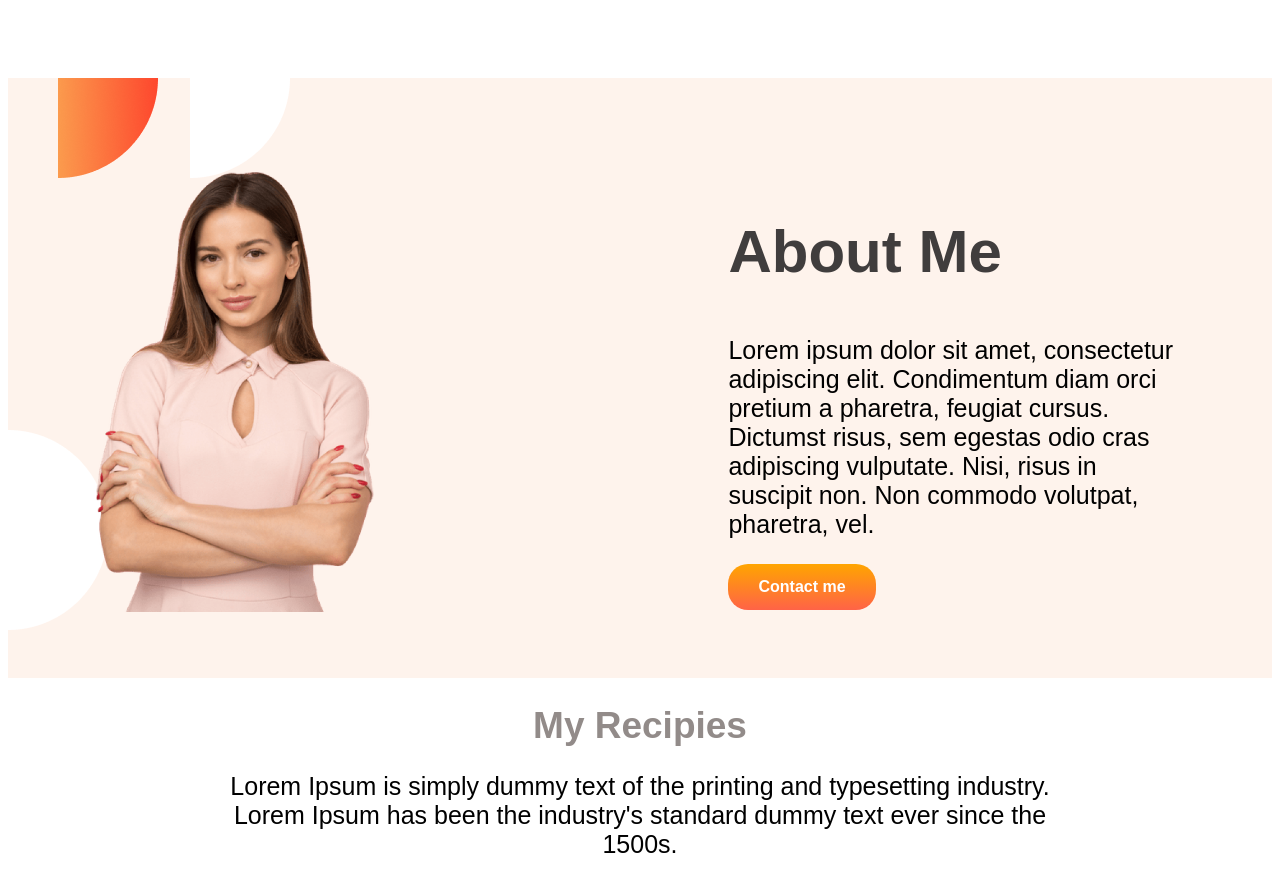
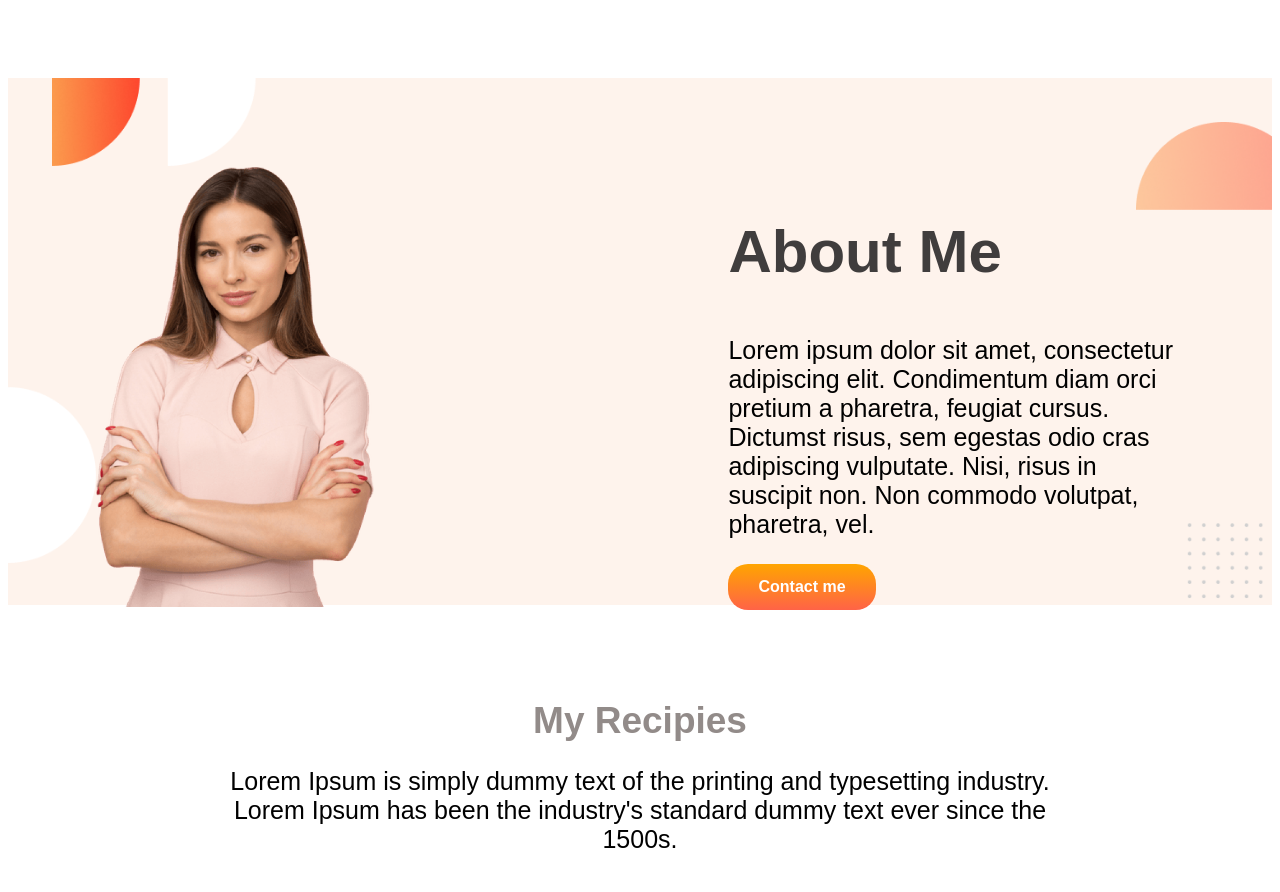
Before and after one commit to Eskerluminous/Food-Network, a plain HTML site: page index.html in a window 1280 px wide. Shown: the part 564-1456 px from the top of the page. Drawn offline with Linux system fonts and the light colour scheme.

Commit message:
fix second section

```diff
--- a/style.css
+++ b/style.css
@@ -53,7 +53,7 @@
  .second-section {
      display: flex;
      background-image: url(images/shapes/7.png);
-     background-size: auto;
+     background-size: 100%;
      background-repeat: no-repeat;
  }
 
@@ -64,7 +64,7 @@
 
  .second-div img {
      width: 61%;
-     padding-top: 5px;
+     padding-top: 0px;
  }
 
  .flex-section {
```
